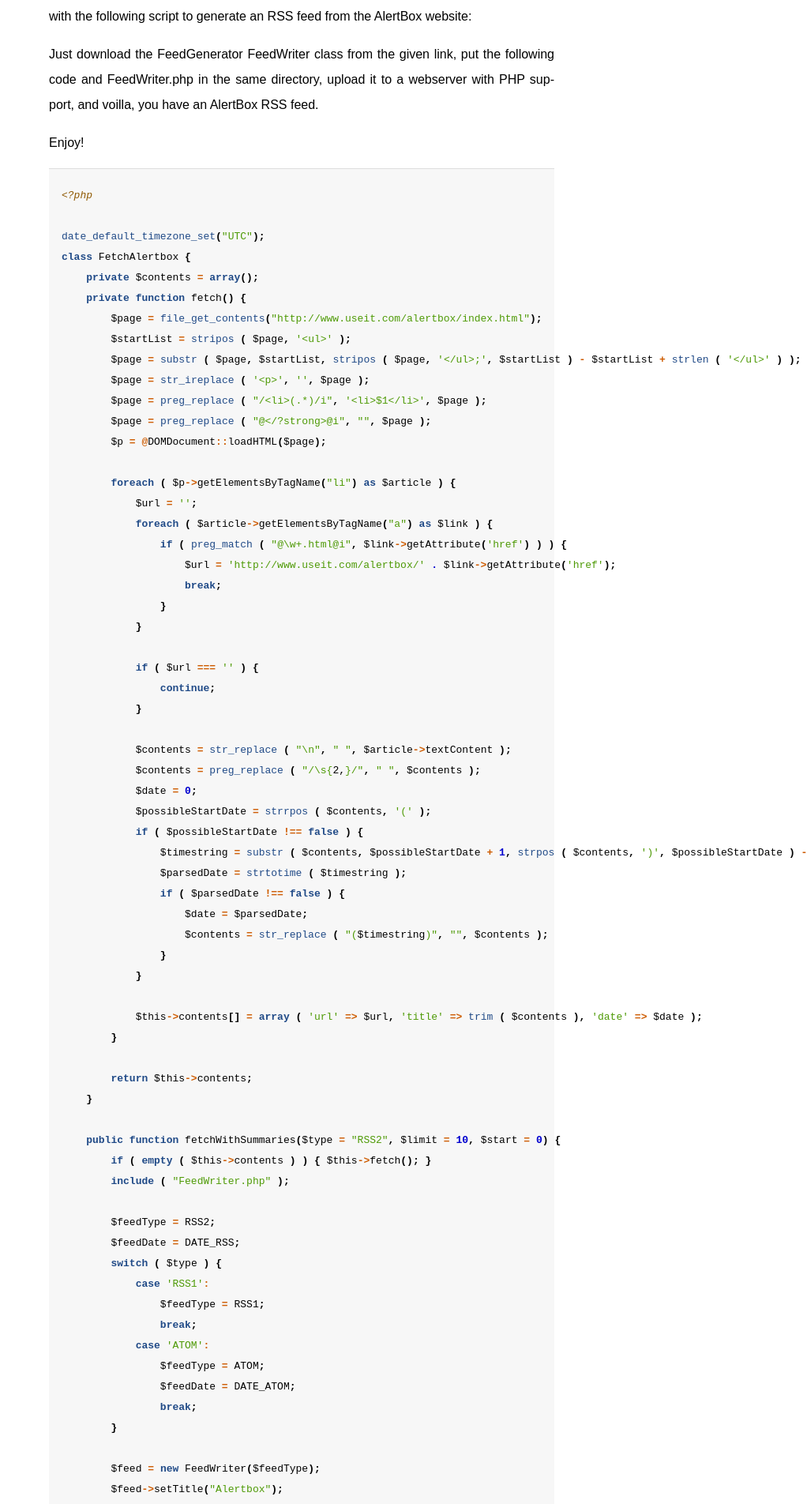
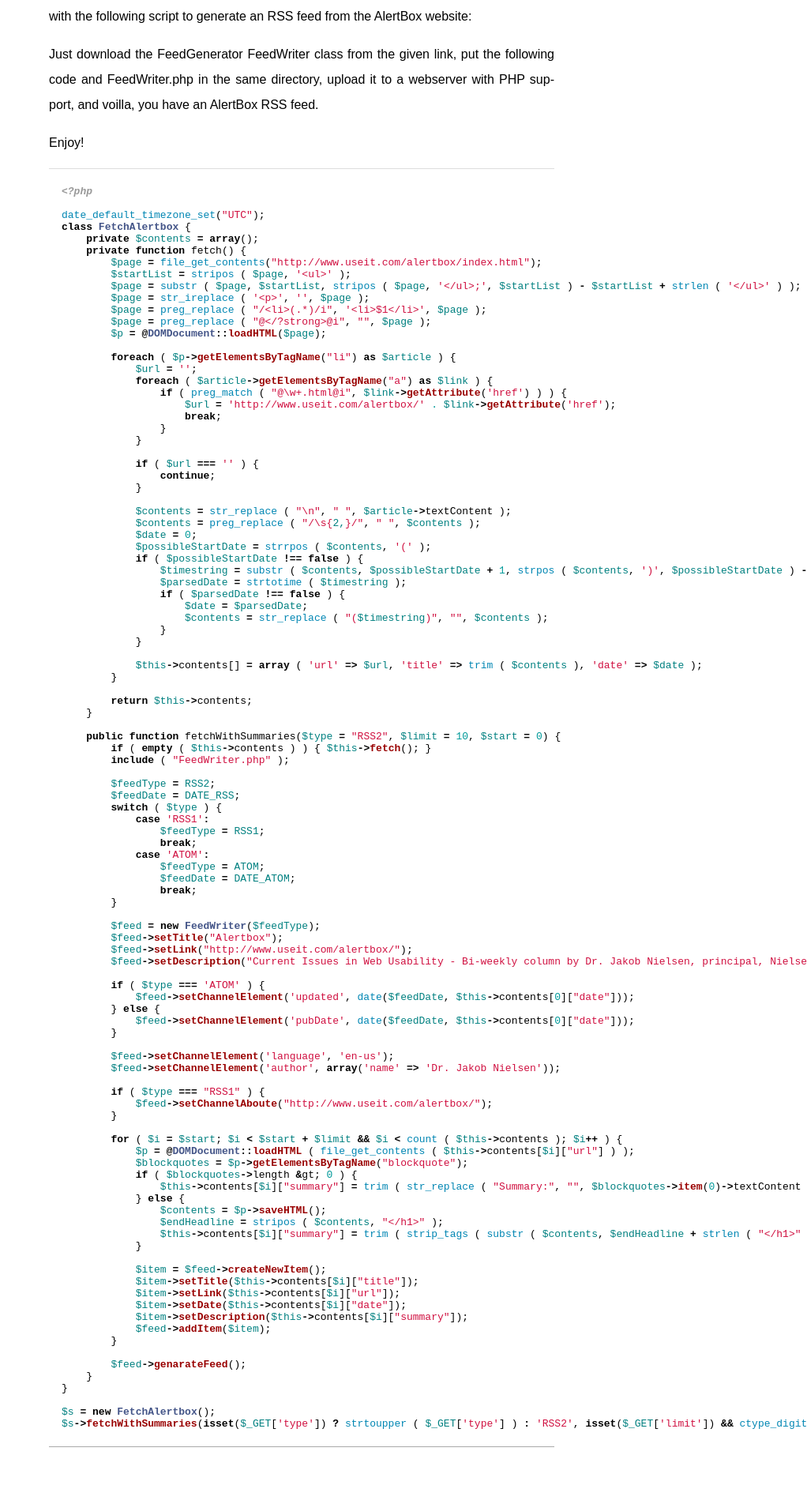
Before and after one commit to jonhoo/thesquareplanet.com, a Jekyll site: the page built from _posts/2010-06-17-rss-feed-for-alertbox.markdown, in a window 1280 px wide. Shown: the part 419-2323 px from the top of the page at 79% size, without its empty margins (258-1280 px from the left). Built offline with Jekyll 4.4.1, drawn with Linux system fonts in a browser that asks for light colours.

Commit message:
Much better code styling

```diff
--- a/css/style.css
+++ b/css/style.css
@@ -483,78 +483,72 @@ article {
 	@page { margin: 1.5cm 2cm; }
 }
 
+pre { line-height: normal; }
 :not(pre).highlight, pre:not(.highlight)  {
-  background: #f7f7f7;
   padding: .5em 1em;
   border-bottom: 1px solid #aaa;
   border-top: 1px solid #ddd;
 }
+/* https://jwarby.github.io/jekyll-pygments-themes/languages/javascript.html */
+/* GitHub theme */
 .highlight .hll { background-color: #ffffcc }
-.highlight .c { color: #8f5902; font-style: italic } /* Comment */
-.highlight .err { color: #a40000 } /* Error */
-.highlight .g { color: #000000 } /* Generic */
-.highlight .k { color: #204a87; font-weight: bold } /* Keyword */
-.highlight .l { color: #000000 } /* Literal */
-.highlight .n { color: #000000 } /* Name */
-.highlight .o { color: #ce5c00; font-weight: bold } /* Operator */
-.highlight .x { color: #000000 } /* Other */
-.highlight .p { color: #000000; font-weight: bold } /* Punctuation */
-.highlight .cm { color: #8f5902; font-style: italic } /* Comment.Multiline */
-.highlight .cp { color: #8f5902; font-style: italic } /* Comment.Preproc */
-.highlight .c1 { color: #8f5902; font-style: italic } /* Comment.Single */
-.highlight .cs { color: #8f5902; font-style: italic } /* Comment.Special */
-.highlight .gd { color: #a40000 } /* Generic.Deleted */
+.highlight .c { color: #999988; font-style: italic } /* Comment */
+.highlight .err { color: #a61717; background-color: #e3d2d2 } /* Error */
+.highlight .k { color: #000000; font-weight: bold } /* Keyword */
+.highlight .o { color: #000000; font-weight: bold } /* Operator */
+.highlight .cm { color: #999988; font-style: italic } /* Comment.Multiline */
+.highlight .cp { color: #999999; font-weight: bold; font-style: italic } /* Comment.Preproc */
+.highlight .c1 { color: #999988; font-style: italic } /* Comment.Single */
+.highlight .cs { color: #999999; font-weight: bold; font-style: italic } /* Comment.Special */
+.highlight .gd { color: #000000; background-color: #ffdddd } /* Generic.Deleted */
 .highlight .ge { color: #000000; font-style: italic } /* Generic.Emph */
-.highlight .gr { color: #ef2929 } /* Generic.Error */
-.highlight .gh { color: #000080; font-weight: bold } /* Generic.Heading */
-.highlight .gi { color: #00A000 } /* Generic.Inserted */
-.highlight .go { color: #000000; font-style: italic } /* Generic.Output */
-.highlight .gp { color: #8f5902 } /* Generic.Prompt */
-.highlight .gs { color: #000000; font-weight: bold } /* Generic.Strong */
-.highlight .gu { color: #800080; font-weight: bold } /* Generic.Subheading */
-.highlight .gt { color: #a40000; font-weight: bold } /* Generic.Traceback */
-.highlight .kc { color: #204a87; font-weight: bold } /* Keyword.Constant */
-.highlight .kd { color: #204a87; font-weight: bold } /* Keyword.Declaration */
-.highlight .kn { color: #204a87; font-weight: bold } /* Keyword.Namespace */
-.highlight .kp { color: #204a87; font-weight: bold } /* Keyword.Pseudo */
-.highlight .kr { color: #204a87; font-weight: bold } /* Keyword.Reserved */
-.highlight .kt { color: #204a87; font-weight: bold } /* Keyword.Type */
-.highlight .ld { color: #000000 } /* Literal.Date */
-.highlight .m { color: #0000cf; font-weight: bold } /* Literal.Number */
-.highlight .s { color: #4e9a06 } /* Literal.String */
-.highlight .na { color: #c4a000 } /* Name.Attribute */
-.highlight .nb { color: #204a87 } /* Name.Builtin */
-.highlight .nc { color: #000000 } /* Name.Class */
-.highlight .no { color: #000000 } /* Name.Constant */
-.highlight .nd { color: #5c35cc; font-weight: bold } /* Name.Decorator */
-.highlight .ni { color: #ce5c00 } /* Name.Entity */
-.highlight .ne { color: #cc0000; font-weight: bold } /* Name.Exception */
-.highlight .nf { color: #000000 } /* Name.Function */
-.highlight .nl { color: #f57900 } /* Name.Label */
-.highlight .nn { color: #000000 } /* Name.Namespace */
-.highlight .nx { color: #000000 } /* Name.Other */
-.highlight .py { color: #000000 } /* Name.Property */
-.highlight .nt { color: #204a87; font-weight: bold } /* Name.Tag */
-.highlight .nv { color: #000000 } /* Name.Variable */
-.highlight .ow { color: #204a87; font-weight: bold } /* Operator.Word */
-.highlight .w { color: #f8f8f8; text-decoration: underline } /* Text.Whitespace */
-.highlight .mf { color: #0000cf; font-weight: bold } /* Literal.Number.Float */
-.highlight .mh { color: #0000cf; font-weight: bold } /* Literal.Number.Hex */
-.highlight .mi { color: #0000cf; font-weight: bold } /* Literal.Number.Integer */
-.highlight .mo { color: #0000cf; font-weight: bold } /* Literal.Number.Oct */
-.highlight .sb { color: #4e9a06 } /* Literal.String.Backtick */
-.highlight .sc { color: #4e9a06 } /* Literal.String.Char */
-.highlight .sd { color: #8f5902; font-style: italic } /* Literal.String.Doc */
-.highlight .s2 { color: #4e9a06 } /* Literal.String.Double */
-.highlight .se { color: #4e9a06 } /* Literal.String.Escape */
-.highlight .sh { color: #4e9a06 } /* Literal.String.Heredoc */
-.highlight .si { color: #4e9a06 } /* Literal.String.Interpol */
-.highlight .sx { color: #4e9a06 } /* Literal.String.Other */
-.highlight .sr { color: #4e9a06 } /* Literal.String.Regex */
-.highlight .s1 { color: #4e9a06 } /* Literal.String.Single */
-.highlight .ss { color: #4e9a06 } /* Literal.String.Symbol */
-.highlight .bp { color: #3465a4 } /* Name.Builtin.Pseudo */
-.highlight .vc { color: #000000 } /* Name.Variable.Class */
-.highlight .vg { color: #000000 } /* Name.Variable.Global */
-.highlight .vi { color: #000000 } /* Name.Variable.Instance */
-.highlight .il { color: #0000cf; font-weight: bold } /* Literal.Number.Integer.Long */
+.highlight .gr { color: #aa0000 } /* Generic.Error */
+.highlight .gh { color: #999999 } /* Generic.Heading */
+.highlight .gi { color: #000000; background-color: #ddffdd } /* Generic.Inserted */
+.highlight .go { color: #888888 } /* Generic.Output */
+.highlight .gp { color: #555555 } /* Generic.Prompt */
+.highlight .gs { font-weight: bold } /* Generic.Strong */
+.highlight .gu { color: #aaaaaa } /* Generic.Subheading */
+.highlight .gt { color: #aa0000 } /* Generic.Traceback */
+.highlight .kc { color: #000000; font-weight: bold } /* Keyword.Constant */
+.highlight .kd { color: #000000; font-weight: bold } /* Keyword.Declaration */
+.highlight .kn { color: #000000; font-weight: bold } /* Keyword.Namespace */
+.highlight .kp { color: #000000; font-weight: bold } /* Keyword.Pseudo */
+.highlight .kr { color: #000000; font-weight: bold } /* Keyword.Reserved */
+.highlight .kt { color: #445588; font-weight: bold } /* Keyword.Type */
+.highlight .m { color: #009999 } /* Literal.Number */
+.highlight .s { color: #d01040 } /* Literal.String */
+.highlight .na { color: #008080 } /* Name.Attribute */
+.highlight .nb { color: #0086B3 } /* Name.Builtin */
+.highlight .nc { color: #445588; font-weight: bold } /* Name.Class */
+.highlight .no { color: #008080 } /* Name.Constant */
+.highlight .nd { color: #3c5d5d; font-weight: bold } /* Name.Decorator */
+.highlight .ni { color: #800080 } /* Name.Entity */
+.highlight .ne { color: #990000; font-weight: bold } /* Name.Exception */
+.highlight .nf { color: #990000; font-weight: bold } /* Name.Function */
+.highlight .nl { color: #990000; font-weight: bold } /* Name.Label */
+.highlight .nn { color: #555555 } /* Name.Namespace */
+.highlight .nt { color: #000080 } /* Name.Tag */
+.highlight .nv { color: #008080 } /* Name.Variable */
+.highlight .ow { color: #000000; font-weight: bold } /* Operator.Word */
+.highlight .w { color: #bbbbbb } /* Text.Whitespace */
+.highlight .mf { color: #009999 } /* Literal.Number.Float */
+.highlight .mh { color: #009999 } /* Literal.Number.Hex */
+.highlight .mi { color: #009999 } /* Literal.Number.Integer */
+.highlight .mo { color: #009999 } /* Literal.Number.Oct */
+.highlight .sb { color: #d01040 } /* Literal.String.Backtick */
+.highlight .sc { color: #d01040 } /* Literal.String.Char */
+.highlight .sd { color: #d01040 } /* Literal.String.Doc */
+.highlight .s2 { color: #d01040 } /* Literal.String.Double */
+.highlight .se { color: #d01040 } /* Literal.String.Escape */
+.highlight .sh { color: #d01040 } /* Literal.String.Heredoc */
+.highlight .si { color: #d01040 } /* Literal.String.Interpol */
+.highlight .sx { color: #d01040 } /* Literal.String.Other */
+.highlight .sr { color: #009926 } /* Literal.String.Regex */
+.highlight .s1 { color: #d01040 } /* Literal.String.Single */
+.highlight .ss { color: #990073 } /* Literal.String.Symbol */
+.highlight .bp { color: #999999 } /* Name.Builtin.Pseudo */
+.highlight .vc { color: #008080 } /* Name.Variable.Class */
+.highlight .vg { color: #008080 } /* Name.Variable.Global */
+.highlight .vi { color: #008080 } /* Name.Variable.Instance */
+.highlight .il { color: #009999 } /* Literal.Number.Integer.Long */
```
